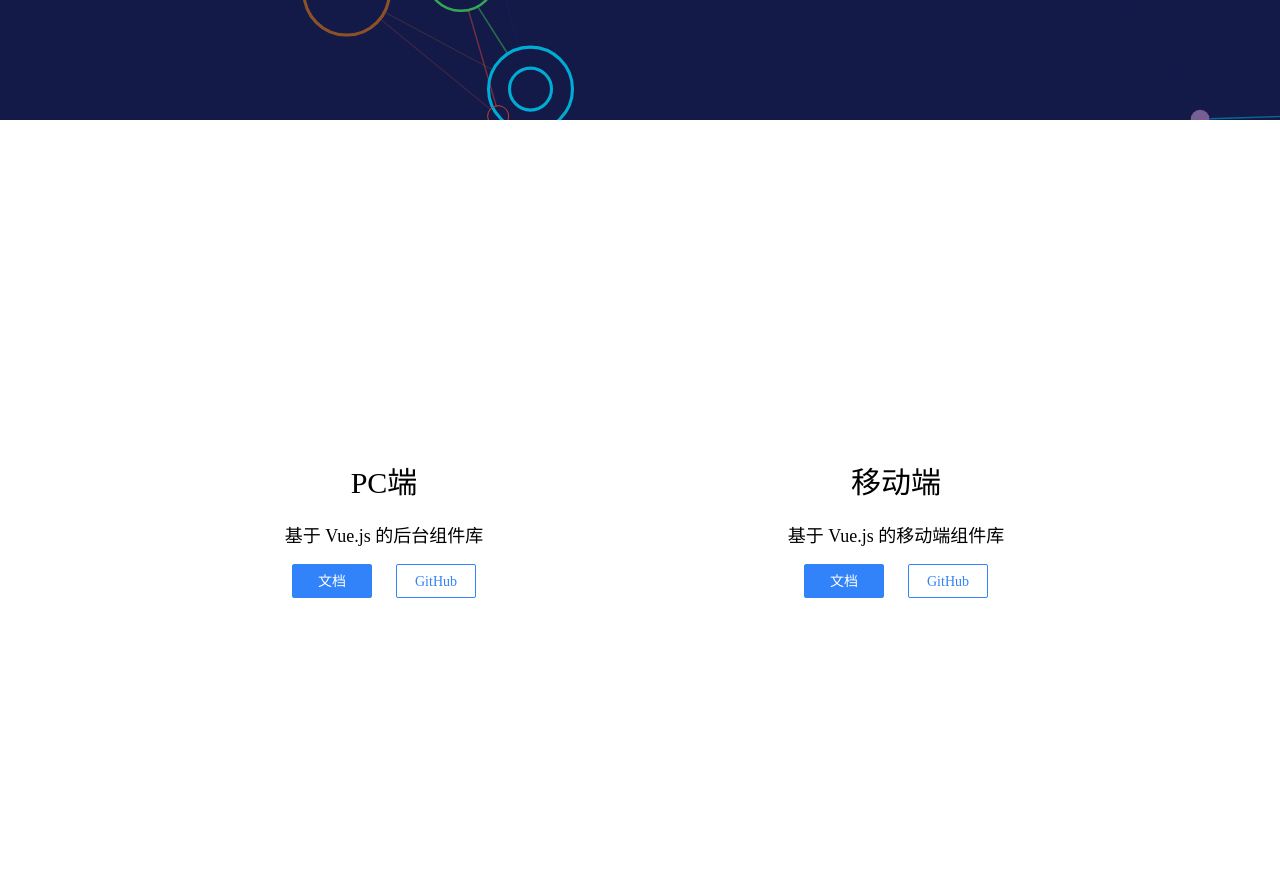
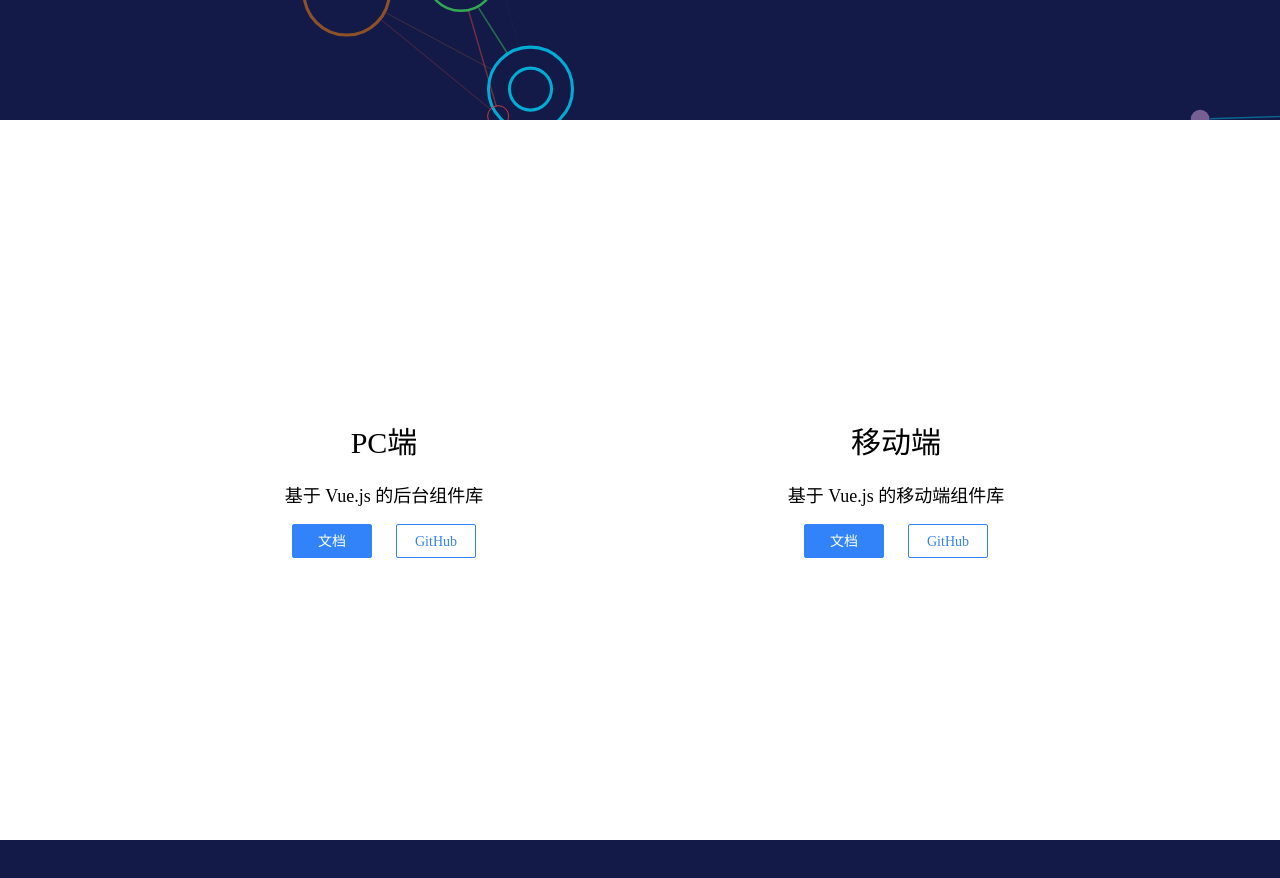
Before and after one commit to Zilean/Zilean.github.io, a website: page index.html in a window 1280 px wide. Shown: the part 680-1558 px from the top of the page. After the commit the page ends 1520 px from the top, so only its background shows below. Drawn offline with Linux system fonts and the light colour scheme.

Commit message:
update height

```diff
--- a/index.css
+++ b/index.css
@@ -183,7 +183,7 @@ ul {
 .zantb-pc {
     margin: 0 auto;
     position: relative;
-    height: 100vh;
+    height: calc(100vh - 130px);
     background-color: #fff;
     overflow: hidden;
     display: flex;
--- a/index.html
+++ b/index.html
@@ -70,6 +70,7 @@
   <script>
     var host = window.location.host;
     if (host.indexOf('zantb.com') == -1) {
+      document.getElementsByClassName('zantb-pc')[0].style.height = 'calc(100vh - 80px)';
       document.getElementsByClassName('zantb-footer')[0].style.display = 'none';
     }
   </script>
```
